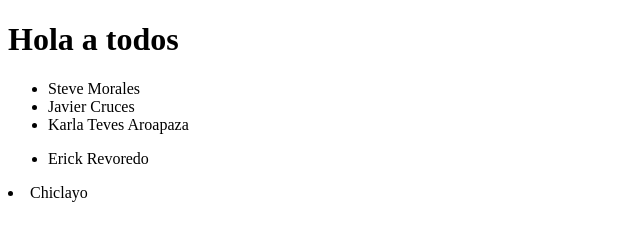
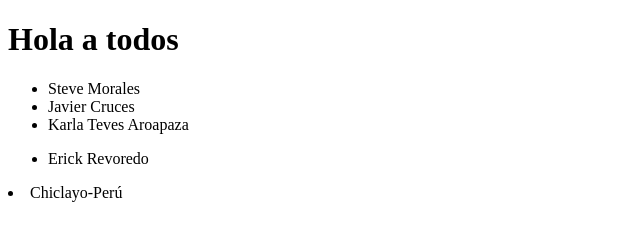
Before and after one commit to maronare10/gitGithubColaborativoG12, a plain HTML site: page index.html in a window 1280 px wide. Shown: the full height of the page, 0-640 px from the left. Drawn offline with Linux system fonts and the light colour scheme.

Commit message:
más cambios

```diff
--- a/index.html
+++ b/index.html
@@ -24,6 +24,6 @@
       Erick Revoredo
     </li>
   </ul>
-  <li>Chiclayo</li>
+  <li>Chiclayo-Perú</li>
 </body>
 </html>
```
